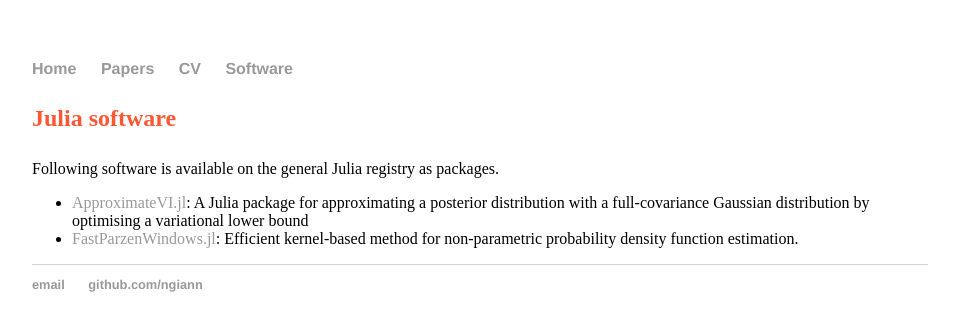
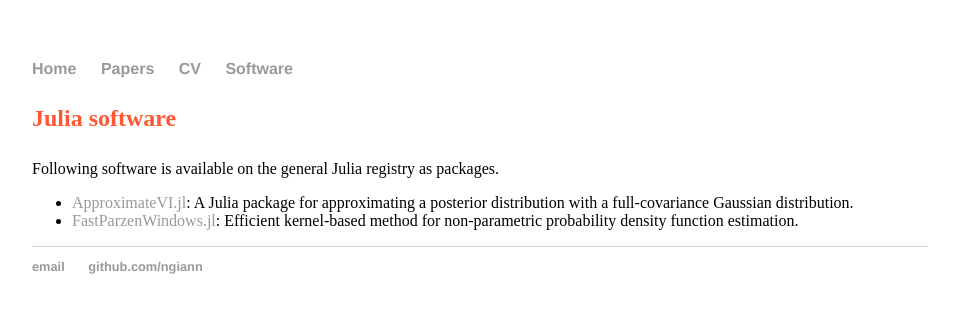
Before and after one commit to ngiann/ngiann.github.io, a Jekyll site: the page built from software/index.md, in a window 1280 px wide. Shown: the top 331 px of the page, without its empty margins (160-1119 px from the left). Built offline with Jekyll 4.4.1, drawn with Linux system fonts in a browser that asks for light colours.

Commit message:
Update index.md

```diff
--- a/software/index.md
+++ b/software/index.md
@@ -9,7 +9,7 @@ title: Nikos Gianniotis, Machine learning researcher
 Following software is available on the general Julia registry as packages.
 
 <ul>
-  <li><a href="https://github.com/ngiann/ApproximateVI.jl">ApproximateVI.jl</a>: A Julia package for approximating a posterior distribution with a full-covariance Gaussian distribution by optimising a variational lower bound</li>
+  <li><a href="https://github.com/ngiann/ApproximateVI.jl">ApproximateVI.jl</a>: A Julia package for approximating a posterior distribution with a full-covariance Gaussian distribution.</li>
   <li><a href="https://github.com/ngiann/FastParzenWindows.jl">FastParzenWindows.jl</a>: Efficient kernel-based method for non-parametric probability
 density function estimation.</li>
 </ul>
```
